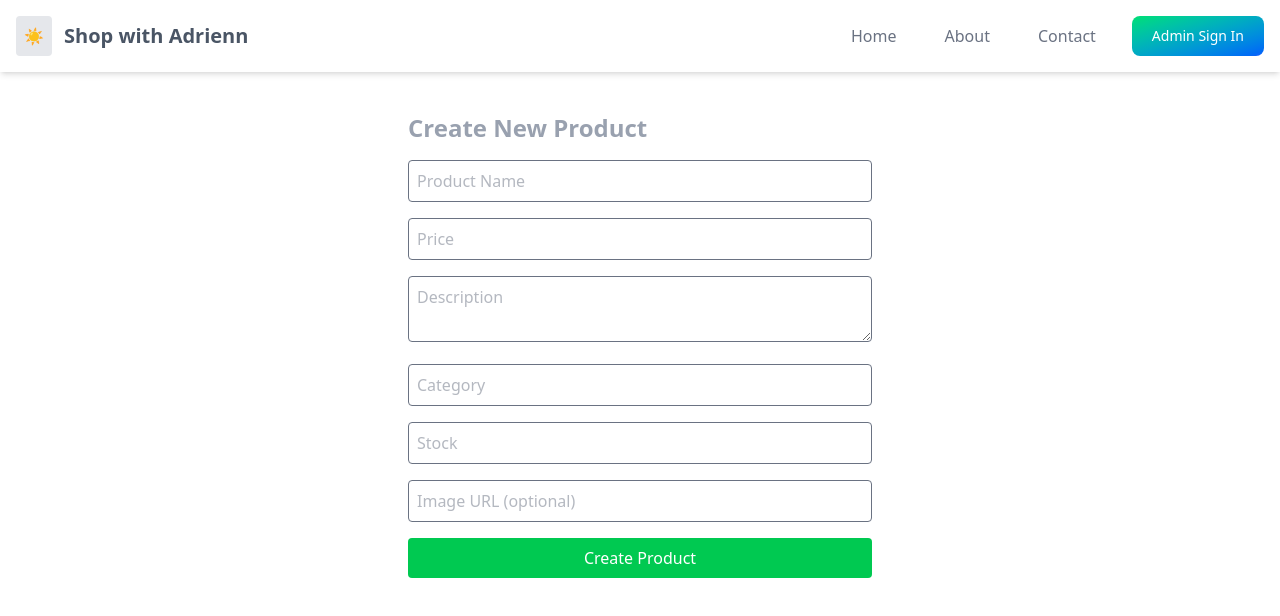
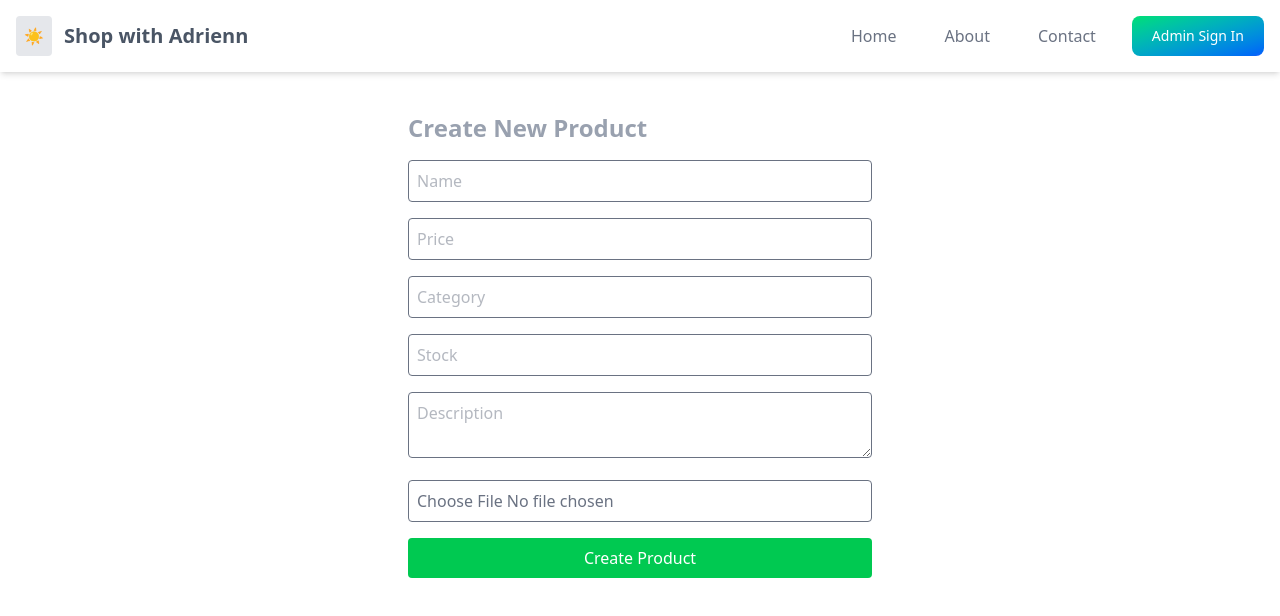
Before and after one commit to radu-bordea/adrienn, a React (Vite) app: page /admin/create-product in a window 1280 px wide. Shown: the top 616 px of the page. Built offline with nearby package versions, Linux system fonts and the light colour scheme; no server answers.

Commit message:
edit createproductpage by uploading picture to cloudinary

```diff
--- a/package.json
+++ b/package.json
@@ -14,6 +14,7 @@
     "@reduxjs/toolkit": "^2.6.1",
     "@tailwindcss/vite": "^4.0.17",
     "axios": "^1.8.4",
+    "cloudinary": "^2.6.0",
     "react": "^19.0.0",
     "react-dom": "^19.0.0",
     "react-redux": "^9.2.0",
--- a/src/pages/AdminPage.jsx
+++ b/src/pages/AdminPage.jsx
@@ -79,7 +79,7 @@ const AdminPage = () => {
               <img
                 src={product.imageUrl}
                 alt={product.name}
-                className="w-12 h-12 object-cover rounded"
+                className="w-12 h-12 object-contain rounded"
               />
             </div>
 
--- a/src/pages/CreateProductPage.jsx
+++ b/src/pages/CreateProductPage.jsx
@@ -1,13 +1,12 @@
 import React, { useState } from "react";
-import { useDispatch, useSelector } from "react-redux";
 import { useNavigate } from "react-router-dom";
-import { createProduct } from "../redux/products/productsSlice";
+
+// Cloudinary config
+const CLOUD_NAME = import.meta.env.VITE_CLOUDINARY_CLOUD_NAME;
+const UPLOAD_PRESET = import.meta.env.VITE_CLOUDINARY_UPLOAD_PRESET;
 
 const CreateProductPage = () => {
   const navigate = useNavigate();
-  const dispatch = useDispatch();
-
-  const { loading, error } = useSelector((state) => state.products);
 
   const [formData, setFormData] = useState({
     name: "",
@@ -15,61 +14,117 @@ const CreateProductPage = () => {
     description: "",
     category: "",
     stock: "",
-    imageUrl: "",
+    imageUrl: "", // Will be populated after uploading to Cloudinary
   });
 
-  // Handle input changes
+  const [imageFile, setImageFile] = useState(null);
+  const [previewUrl, setPreviewUrl] = useState(""); // For previewing image
+  const [loading, setLoading] = useState(false);
+  const [uploading, setUploading] = useState(false);
+  const [error, setError] = useState("");
+
   const handleChange = (e) => {
     setFormData({ ...formData, [e.target.name]: e.target.value });
   };
 
-  // Handle form submission
+  const handleImageChange = (e) => {
+    const file = e.target.files[0];
+    setImageFile(file);
+    if (file) {
+      setPreviewUrl(URL.createObjectURL(file)); // Preview image before uploading
+    }
+  };
+
+  // Function to upload the image to Cloudinary and return the URL
+  const uploadImageToCloudinary = async () => {
+    if (!imageFile) return ""; // If no image is selected, return empty
+
+    setUploading(true);
+    const form = new FormData();
+    form.append("file", imageFile);
+    form.append("upload_preset", UPLOAD_PRESET);
+    form.append("folder", "adrienn"); // Optional: Folder in Cloudinary
+
+    const cloudinaryUploadUrl = `https://api.cloudinary.com/v1_1/${CLOUD_NAME}/image/upload`;
+
+    const res = await fetch(cloudinaryUploadUrl, {
+      method: "POST",
+      body: form,
+    });
+
+    const data = await res.json();
+    setUploading(false);
+
+    if (!res.ok) throw new Error("Image upload failed");
+
+    // Return the URL of the uploaded image (optimized size)
+    return data.secure_url.replace("/upload/", "/upload/w_800,c_fit,f_auto/"); // Optimized image URL
+  };
+
   const handleSubmit = async (e) => {
     e.preventDefault();
+    setLoading(true);
+    setError("");
 
-    // Format data before sending
-    const formattedData = {
+    try {
+      let finalImageUrl = "";
+
+      // If an image is selected, upload it to Cloudinary and get the image URL
+      if (imageFile) {
+        finalImageUrl = await uploadImageToCloudinary();
+      }
+
+      // Create product data object with the image URL (either uploaded or fallback)
+      const productData = {
         ...formData,
         price: Number(formData.price),
         stock: Number(formData.stock),
+        imageUrl: finalImageUrl || "https://via.placeholder.com/150", // Fallback image if no file uploaded
       };
 
-    const resultAction = await dispatch(createProduct(formattedData));
+      // Send the product data to the backend (MongoDB)
+      const response = await fetch(
+        "https://adrienn-backend.onrender.com/api/products/",
+        {
+          method: "POST",
+          headers: { "Content-Type": "application/json" },
+          body: JSON.stringify(productData),
+        }
+      );
 
-    // Check if product was created successfully
-    if (createProduct.fulfilled.match(resultAction)) {
-      alert("Product created successfully!");
-      navigate("/admin");
-    } else {
-      alert(resultAction.payload || "Failed to create product");
+      if (!response.ok) throw new Error("Failed to create product");
+
+      const newProduct = await response.json();
+      console.log("Product Created:", newProduct);
+      navigate("/admin"); // Redirect after success
+    } catch (err) {
+      setError(err.message); // Handle errors (e.g., network issues, etc.)
+    } finally {
+      setLoading(false); // Turn off loading spinner
     }
   };
 
   return (
     <div className="p-6 max-w-lg mx-auto">
       <h1 className="text-2xl font-bold mb-4">Create New Product</h1>
-      {error && <p className="text-red-500">{error}</p>}
+      {error && <p className="text-red-500 mb-2">{error}</p>}
 
-      {/* Product Creation Form */}
       <form onSubmit={handleSubmit} className="space-y-4">
+        {/* Basic Fields */}
+        {["name", "price", "category", "stock"].map((field) => (
           <input
-          type="text"
-          name="name"
-          value={formData.name}
+            key={field}
+            type={field === "price" || field === "stock" ? "number" : "text"}
+            name={field}
+            value={formData[field]}
             onChange={handleChange}
-          placeholder="Product Name"
+            placeholder={field[0].toUpperCase() + field.slice(1)}
             required
             className="border rounded w-full p-2 text-gray-500"
           />
-        <input
-          type="number"
-          name="price"
-          value={formData.price}
-          onChange={handleChange}
-          placeholder="Price"
-          required
-          className="border rounded w-full p-2 text-gray-500"
-        />
+        ))}
+
+        {/* Description */}
         <textarea
           name="description"
           value={formData.description}
@@ -78,37 +133,29 @@ const CreateProductPage = () => {
           required
           className="border rounded w-full p-2 text-gray-500"
         />
+
+        {/* Image Upload */}
         <input
-          type="text"
-          name="category"
-          value={formData.category}
-          onChange={handleChange}
-          placeholder="Category"
-          required
+          type="file"
+          accept="image/*"
+          onChange={handleImageChange}
           className="border rounded w-full p-2 text-gray-500"
         />
-        <input
-          type="number"
-          name="stock"
-          value={formData.stock}
-          onChange={handleChange}
-          placeholder="Stock"
-          required
-          className="border rounded w-full p-2 text-gray-500"
+        {previewUrl && (
+          <div className="mt-2">
+            <img
+              src={previewUrl}
+              alt="Preview"
+              className="max-h-64 object-contain rounded mx-auto"
             />
-        <input
-          type="text"
-          name="imageUrl"
-          value={formData.imageUrl}
-          onChange={handleChange}
-          placeholder="Image URL (optional)"
-          className="border rounded w-full p-2 text-gray-500"
-        />
+          </div>
+        )}
+        {uploading && <p className="text-blue-500">Uploading image...</p>}
 
         <button
           type="submit"
           className="bg-green-500 text-white px-4 py-2 rounded w-full"
-          disabled={loading}
+          disabled={loading || uploading}
         >
           {loading ? "Creating..." : "Create Product"}
         </button>
--- a/src/pages/HomePage.jsx
+++ b/src/pages/HomePage.jsx
@@ -36,7 +36,7 @@ const HomePage = () => {
               <img
                 src={product.imageUrl}
                 alt={product.name}
-                className="w-full h-96 md:w-full md:h-192 object-cover rounded-md"
+                className="w-full h-96 md:w-full md:h-192 object-contain rounded-md"
               />
 
               {/* Product Name */}
--- a/src/pages/ProductPage.jsx
+++ b/src/pages/ProductPage.jsx
@@ -41,7 +41,7 @@ const ProductPage = () => {
         <img
           src={product.imageUrl}
           alt={product.name}
-          className="w-full h-192 object-cover rounded-md"
+          className="w-full h-192 object-contain rounded-md"
         />
       </div>
 
```
Also changed, not shown: 2 other files (tests, documents, lock files or other folders). Lines whose indentation alone changed are shown as unchanged.
